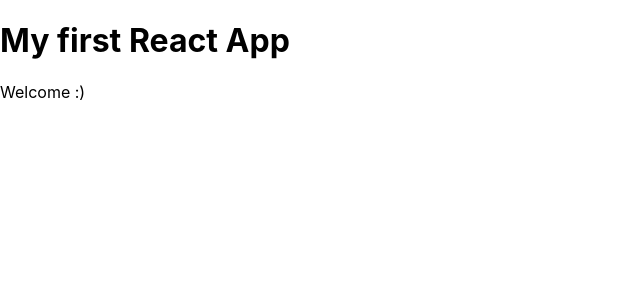
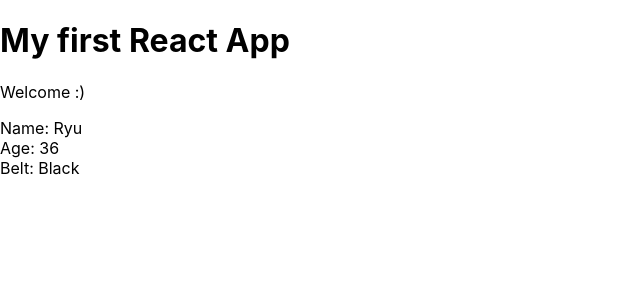
Before and after one commit to adrianplesniar/react-redux, a React (Create React App) app in the folder my-app/: page / in a window 1280 px wide. Shown: the top 300 px of the page, without its empty margins (0-640 px from the left). Built offline with nearby package versions, Linux system fonts and the light colour scheme.

Commit message:
#13 - Props

```diff
--- a/my-app/src/App.js
+++ b/my-app/src/App.js
@@ -1,8 +1,11 @@
+import Ninjas from "./Ninjas";
+
 function App() {
   return (
     <div className="App">
       <h1>My first React App</h1>
       <p>Welcome :)</p>
+      <Ninjas />
     </div>
   );
 }
--- /dev/null
+++ b/my-app/src/Ninjas.js
@@ -0,0 +1,15 @@
+import React, { Component } from 'react';
+
+class Ninjas extends Component {
+    render(){
+        return(
+            <div className="ninja">
+                <div>Name: Ryu</div>
+                <div>Age: 36</div>
+                <div>Belt: Black</div>
+            </div>
+        )
+    }
+}
+
+export default Ninjas
```
